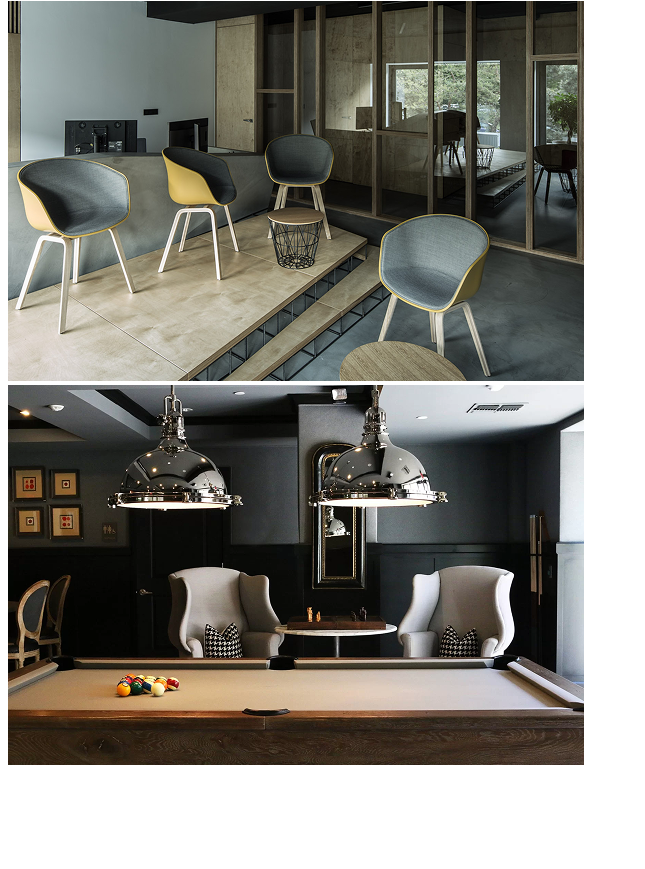
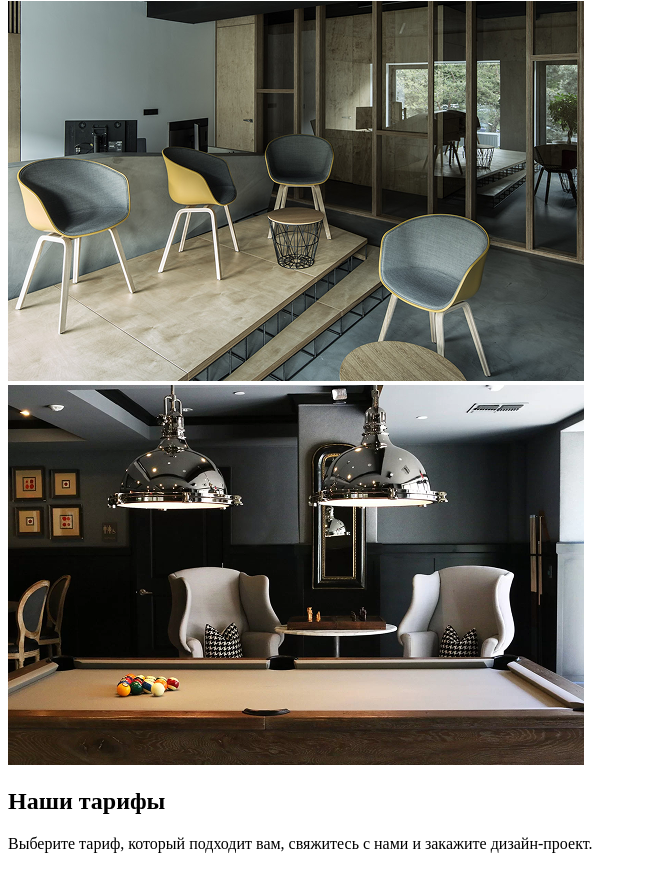
Before and after one commit to Threed95/design-studio, a plain HTML site: page index.html in a window 1280 px wide. Shown: the part 2336-3205 px from the top of the page, without its empty margins (0-645 px from the left). Before the commit the page ends 3113 px from the top, so only its background shows below. Drawn offline with Linux system fonts and the light colour scheme.

Commit message:
добавила section our-rates

```diff
--- a/index.html
+++ b/index.html
@@ -65,8 +65,15 @@
             <div class="our-portfolio__image"><img src="./images/image-three.png" alt=""></div>
             <div class="our-portfolio__image"><img src="./images/image-four.png" alt=""></div>
         </div>
+    </section>
+    <section class="our-rates">
+        <h2 class="our-rates-title">Наши тарифы</h2>
+        <p class="our-rates__text">Выберите тариф, который подходит вам, свяжитесь с нами и закажите дизайн-проект.</p>
+        <div class="rates">
 
+        </div>
     </section>
+
 </body>
 
 </html>
```
